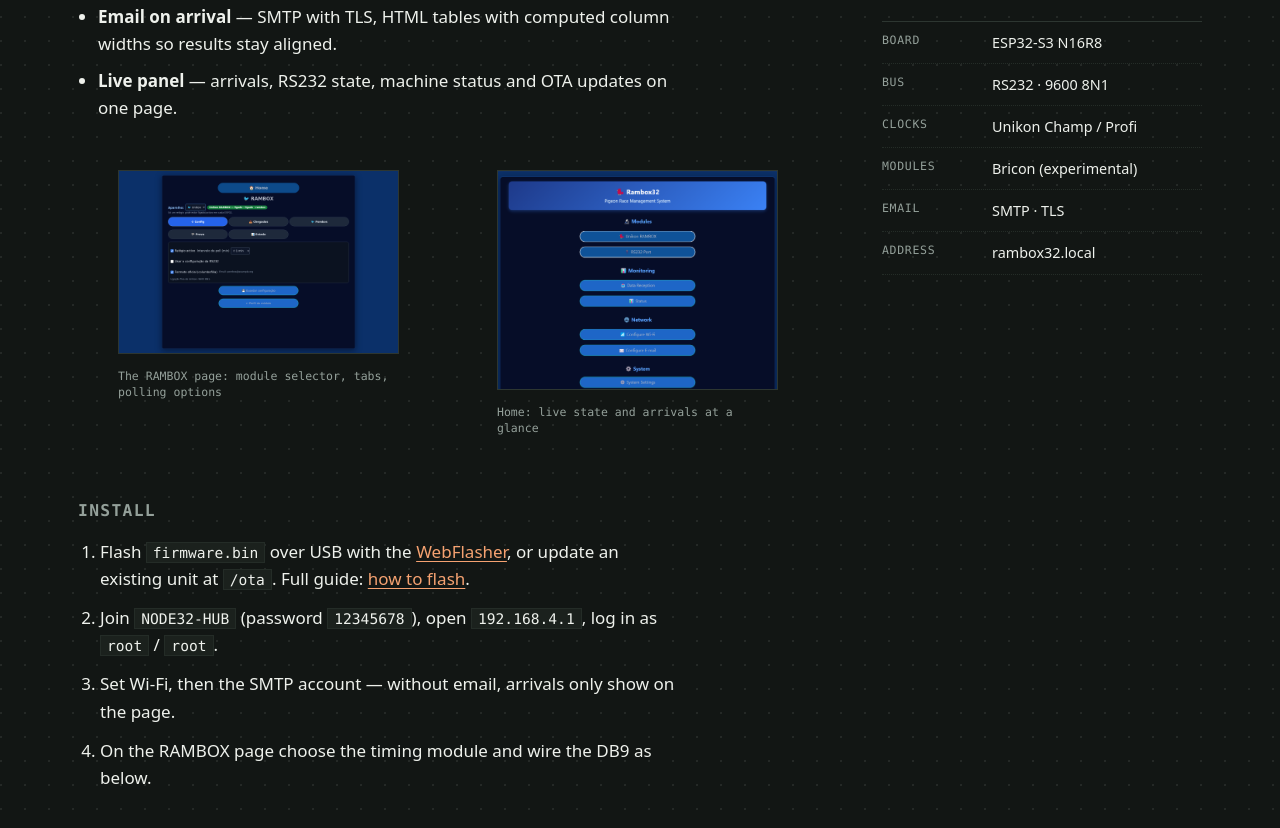
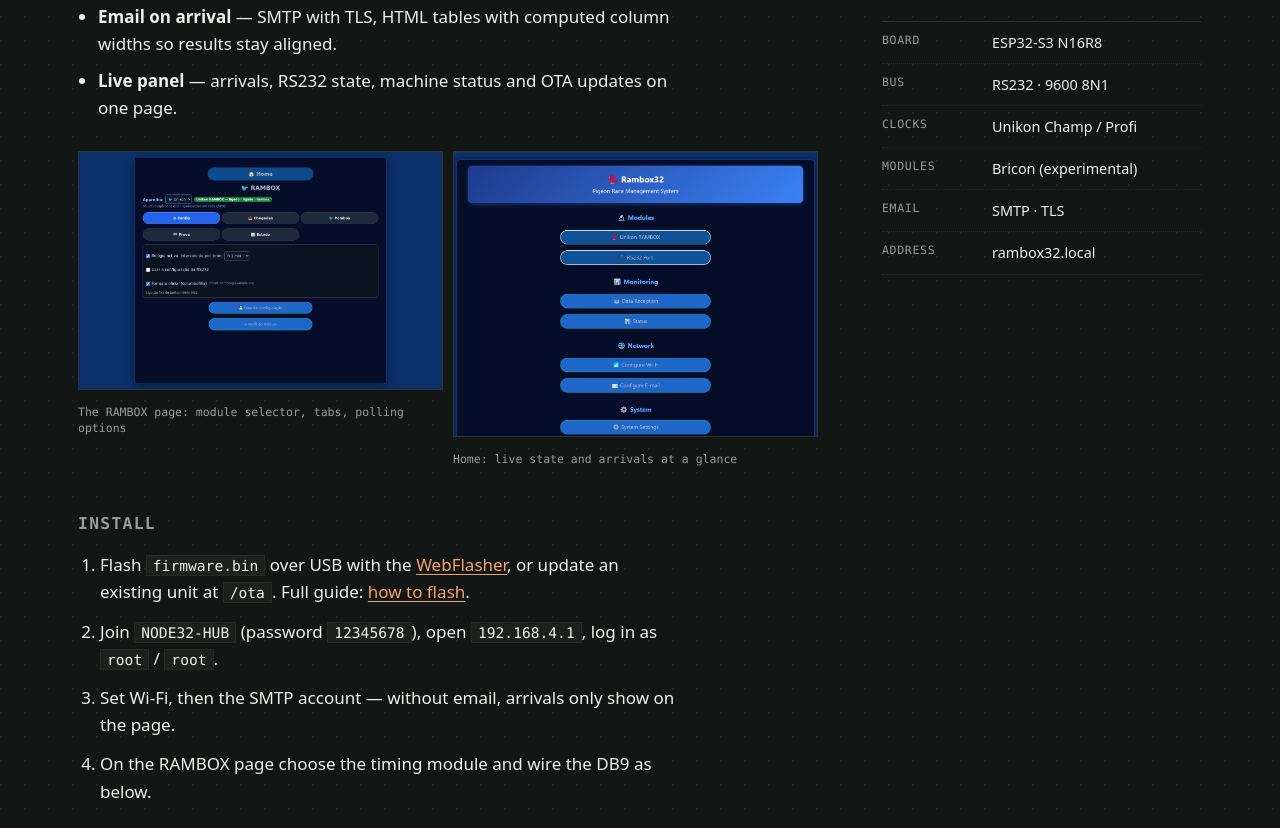
Before and after one commit to nasp2000/Node32-HUB, a plain HTML site: page site/packs/rambox32.html in a window 1280 px wide. Shown: the part 632-1460 px from the top of the page. Drawn offline with Linux system fonts and the light colour scheme.

Commit message:
site: figures flush (drop the default figure margin), tighter gaps, bigger cells

```diff
--- a/site/assets/site.css
+++ b/site/assets/site.css
@@ -302,12 +302,14 @@ a.btn--ghost, a.btn--ghost:hover, a.btn--ghost:focus-visible { color: var(--ink)
 .spectable dd { margin: 0; }
 
 .shot { margin: 40px 0 0; }
-.strip { display: grid; grid-template-columns: repeat(3, 1fr); gap: 16px; margin: 28px 0 0; align-items: start; }
+.strip { display: grid; grid-template-columns: repeat(3, 1fr); gap: 8px; margin: 24px 0 0; align-items: start; }
 .pair img { width: 100%; height: auto; border: 1px solid var(--rule); background: #0d100f; }
 /* phone screenshots: small device cards, side by side */
 .strip img { width: 100%; height: auto; aspect-ratio: 9 / 16; object-fit: cover; object-position: top; border: 1px solid var(--rule); background: #0d100f; }
 .strip figcaption, .pair figcaption { margin-top: 7px; font: 400 .72rem/1.4 var(--mono); color: var(--ink-3); }
-.pair { display: grid; grid-template-columns: 1fr 1fr; gap: 18px; margin: 32px 0 0; align-items: start; }
+.pair { display: grid; grid-template-columns: 1fr 1fr; gap: 10px; margin: 30px 0 0; align-items: start; }
+/* the browser's default figure margin (1em 40px) was shrinking every cell */
+.strip figure, .pair figure { margin: 0; }
 .shot img { display: block; width: 100%; height: auto; border: 1px solid var(--rule); background: #0d100f; }
 .shot figcaption { margin-top: 10px; font: 400 .78rem/1.5 var(--mono); color: var(--ink-3); }
 
```
